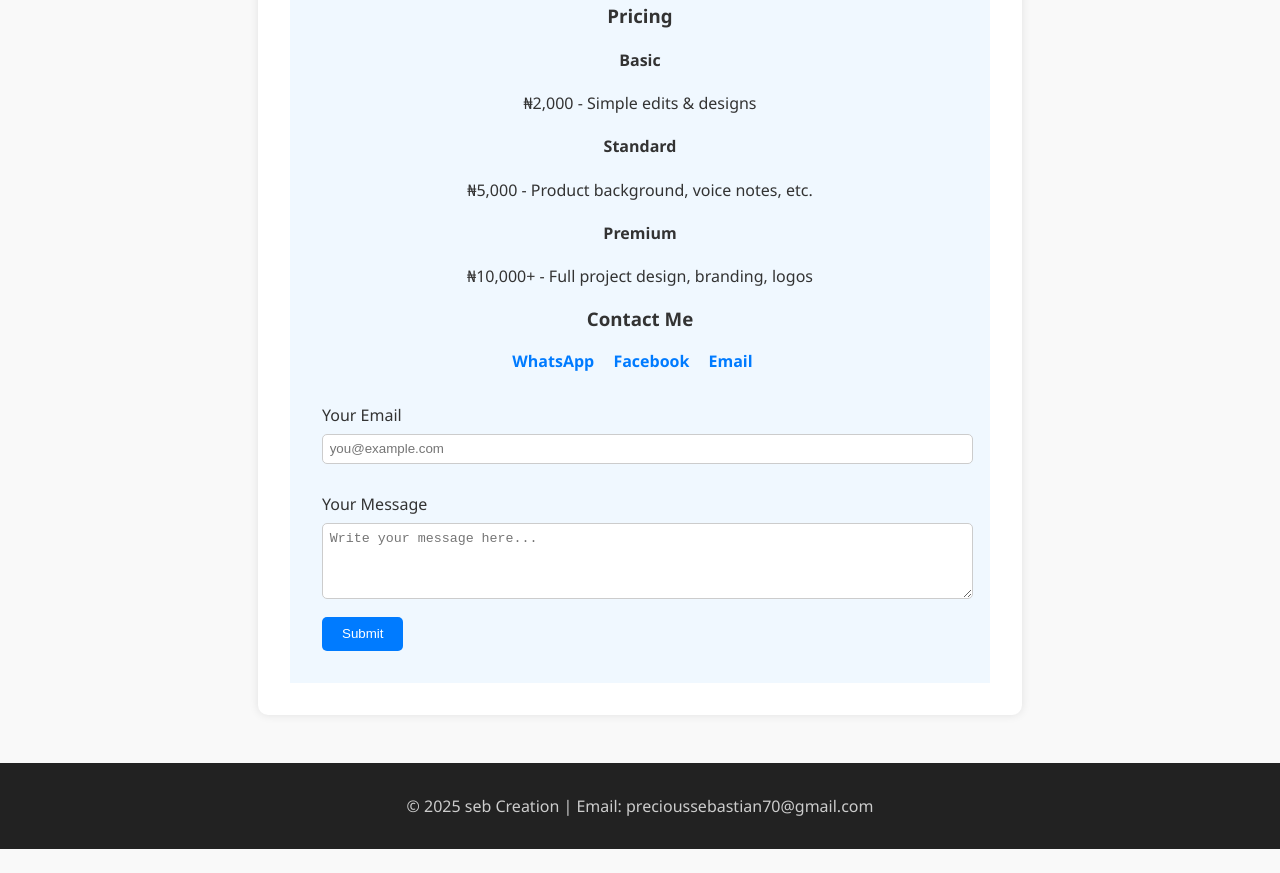
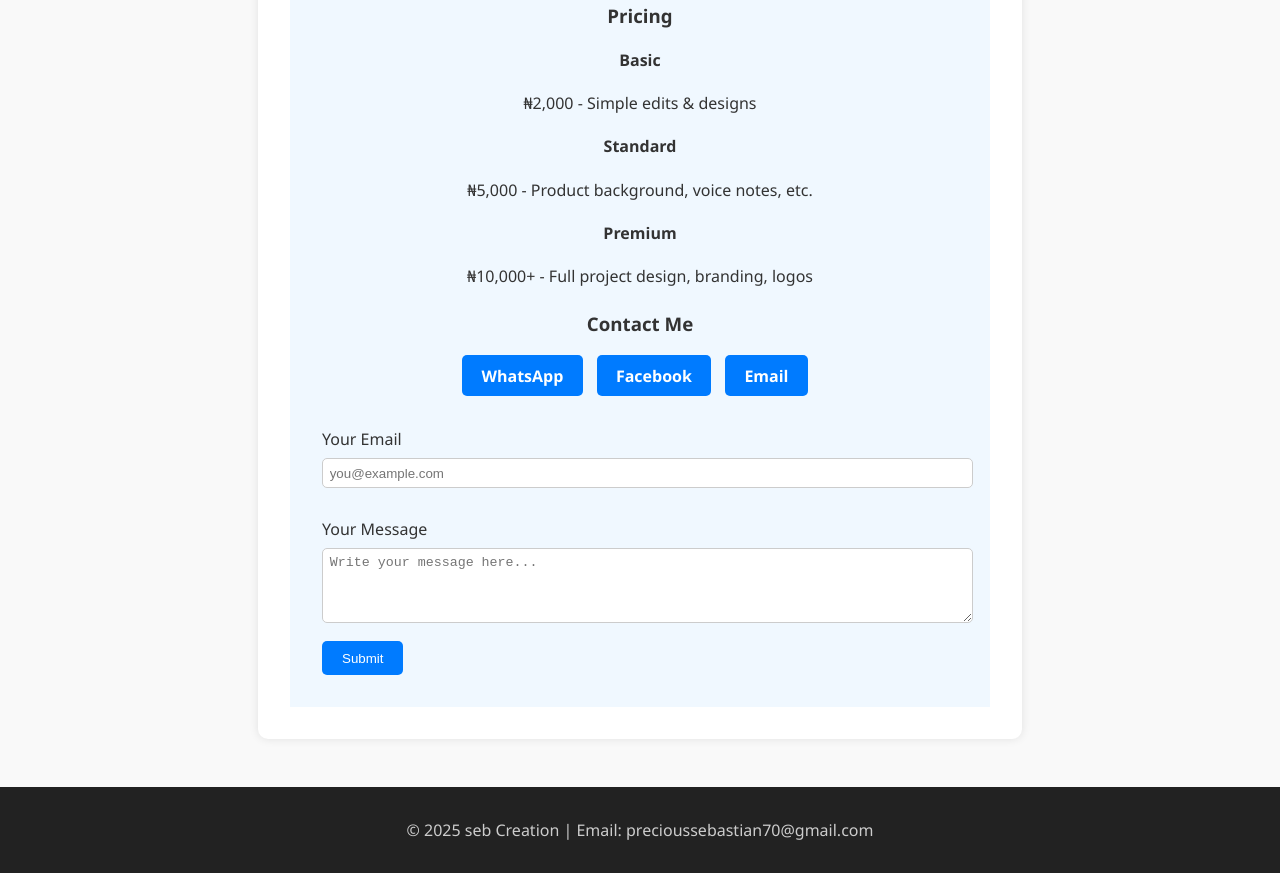
Before and after one commit to seb-creator01/seb-creations-, a plain HTML site: page index.html in a window 1280 px wide. Shown: the part 1334-2207 px from the top of the page. Before the commit the page ends 2183 px from the top, so only its background shows below. Drawn offline with Linux system fonts and the light colour scheme.

Commit message:
Update index.html

```diff
--- a/index.html
+++ b/index.html
@@ -49,12 +49,25 @@
       list-style-type: disc;
       padding-left: 20px;
     }
-    .contact-links a {
-      margin-right: 15px;
-      text-decoration: none;
-      color: #007bff;
-      font-weight: bold;
-    }
+    .contact-links {
+  margin-top: 1.5em;
+}
+
+.contact-links a.contact-btn {
+  display: inline-block;
+  background-color: #007bff;
+  color: white;
+  padding: 0.6em 1.2em;
+  margin-right: 10px;
+  border-radius: 5px;
+  text-decoration: none;
+  font-weight: 600;
+  transition: background-color 0.3s ease;
+}
+
+.contact-links a.contact-btn:hover {
+  background-color: #0056b3;
+}
     form {
 margin-top: 2em;
       text-align: left;
```
